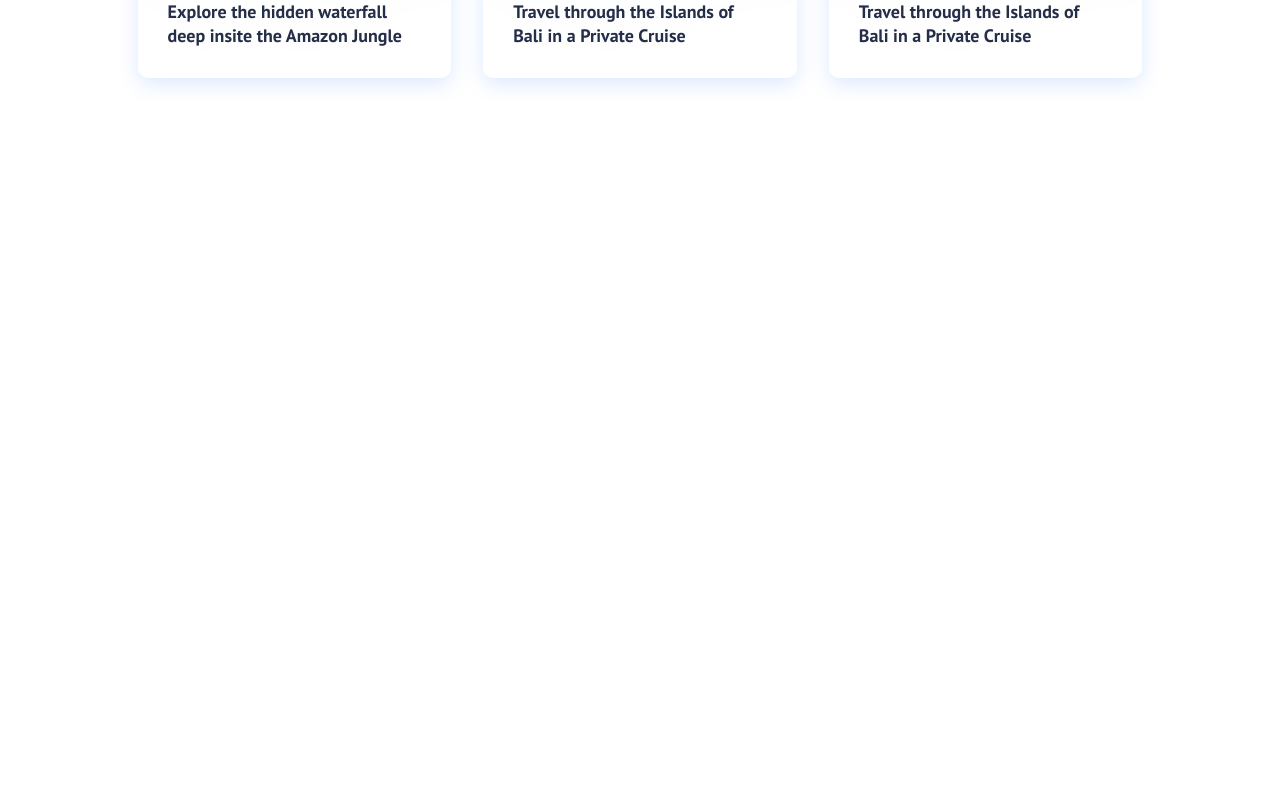
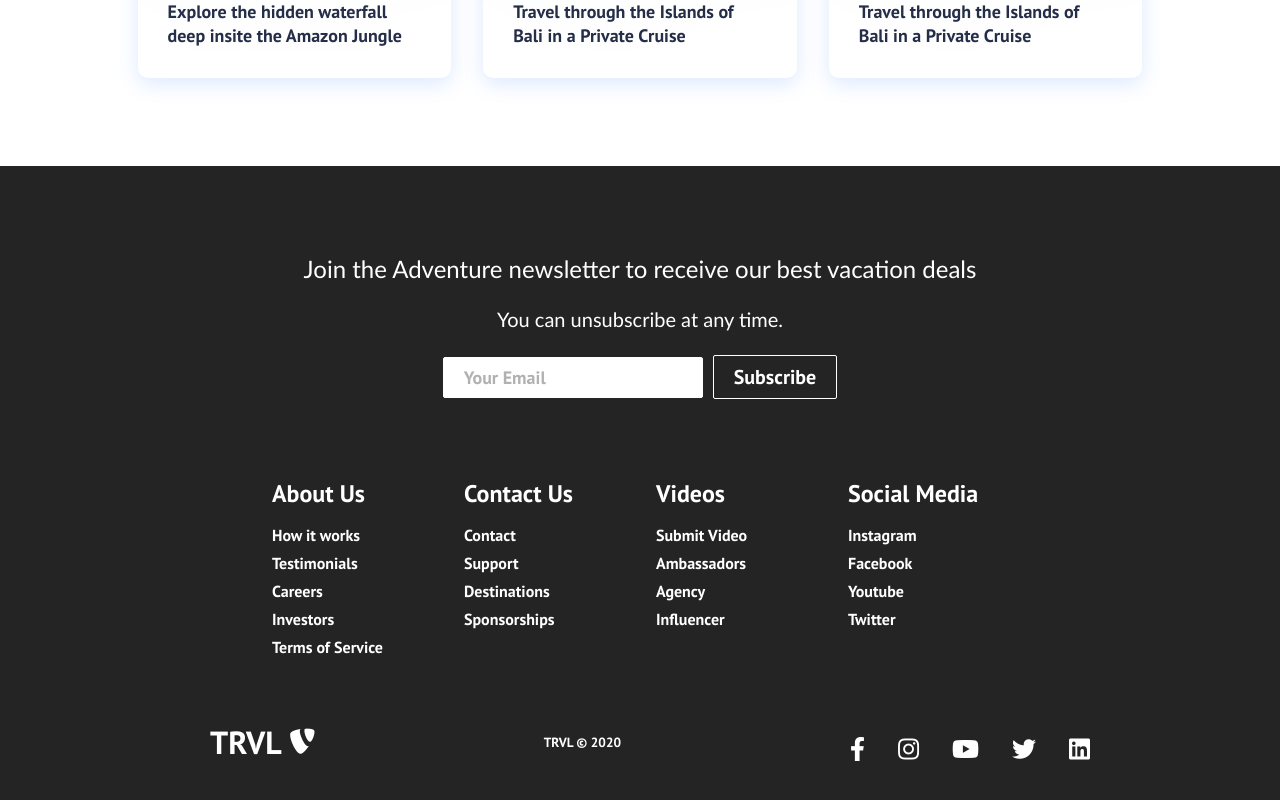
Before and after one commit to rafaelpianaro/react-website-yt-1, a React (Create React App) app: page / in a window 1280 px wide. Shown: the part 1664-2464 px from the top of the page. Before the commit the page ends 1830 px from the top, so only its background shows below. Built offline with nearby package versions, Linux system fonts and the light colour scheme.

Commit message:
added footer with styles

```diff
--- /dev/null
+++ b/src/components/pages/Footer.css
@@ -0,0 +1,163 @@
+.footer-container {
+    background-color: #242424;
+    padding: 4rem 0 2rem 0;
+    display: flex;
+    flex-direction: column;
+    justify-content: center;
+    align-items: center;
+  }
+
+  .footer-subscription {
+    display: flex;
+    flex-direction: column;
+    justify-content: center;
+    align-items: center;
+    text-align: center;
+
+    margin-bottom: 24px;
+    padding: 24px;
+    color: #fff;
+  }
+
+  .footer-subscription > p {
+    font-family: 'Trebuchet MS', 'Lucida Sans Unicode', 'Lucida Grande',
+      'Lucida Sans', Arial, sans-serif;
+  }
+
+  .footer-subscription-heading {
+    margin-bottom: 24px;
+    font-size: 24px;
+  }
+
+  .footer-subscription-text {
+    margin-bottom: 24px;
+    font-size: 20px;
+  }
+
+  .footer-input {
+    padding: 8px 20px;
+    border-radius: 2px;
+    margin-right: 10px;
+    outline: none;
+    border: none;
+    font-size: 18px;
+    margin-bottom: 16px;
+    border: 1px solid #fff;
+  }
+
+  .footer-links {
+    width: 100%;
+    max-width: 1000px;
+    display: flex;
+    justify-content: center;
+  }
+
+  .footer-link-wrapper {
+    display: flex;
+  }
+
+  .footer-link-items {
+    display: flex;
+    flex-direction: column;
+    align-items: flex-start;
+    margin: 16px;
+    text-align: left;
+    width: 160px;
+    box-sizing: border-box;
+  }
+
+  .footer-link-items h2 {
+    margin-bottom: 16px;
+  }
+
+  .footer-link-items > h2 {
+    color: #fff;
+  }
+
+  .footer-link-items a {
+    color: #fff;
+    text-decoration: none;
+    margin-bottom: 0.5rem;
+  }
+
+  .footer-link-items a:hover {
+    color: #e9e9e9;
+    transition: 0.3s ease-out;
+  }
+
+  .footer-email-form h2 {
+    margin-bottom: 2rem;
+  }
+
+  .footer-input::placeholder {
+    color: #b1b1b1;
+  }
+
+  /* Social Icons */
+  .social-icon-link {
+    color: #fff;
+    font-size: 24px;
+  }
+
+  .social-media {
+    max-width: 1000px;
+    width: 100%;
+  }
+
+  .social-media-wrap {
+    display: flex;
+    justify-content: space-between;
+    align-items: center;
+    width: 90%;
+    max-width: 1000px;
+    margin: 40px auto 0 auto;
+  }
+
+  .social-icons {
+    display: flex;
+    justify-content: space-between;
+    align-items: center;
+    width: 240px;
+  }
+
+  .social-logo {
+    color: #fff;
+    justify-self: start;
+    margin-left: 20px;
+    cursor: pointer;
+    text-decoration: none;
+    font-size: 2rem;
+    display: flex;
+    align-items: center;
+    margin-bottom: 16px;
+  }
+
+  .website-rights {
+    color: #fff;
+    margin-bottom: 16px;
+  }
+
+  @media screen and (max-width: 820px) {
+    .footer-links {
+      padding-top: 2rem;
+    }
+
+    .footer-input {
+      width: 100%;
+    }
+
+    .btn {
+      width: 100%;
+    }
+
+    .footer-link-wrapper {
+      flex-direction: column;
+    }
+
+    .social-media-wrap {
+      flex-direction: column;
+    }
+  }
+
+  @media screen and (max-width: 768px) {
+  }
--- /dev/null
+++ b/src/components/pages/Footer.js
@@ -0,0 +1,115 @@
+import React from 'react'
+import './Footer.css'
+import { Button } from '../Button'
+import { Link } from 'react-router-dom'
+
+function Footer() {
+	return (
+		<div className="footer-container">
+			<section className="footer-subscription">
+				<p className="footer-subscription-heading">
+					Join the Adventure newsletter to receive our best vacation deals
+				</p>
+				<p className="footer-subscription-text">
+					You can unsubscribe at any time.
+				</p>
+				<div className="input-areas">
+					<form>
+						<input type="email" name="email" placeholder="Your Email" className="footer-input" />
+						<Button buttonStyle="btn--outline">Subscribe</Button>
+					</form>
+				</div>
+			</section>
+			<div className="footer-links">
+				<div className="footer-link-wrapper">
+					<div className="footer-link-items">
+						<h2>About Us</h2>
+						<Link to='/sign-up'>How it works</Link>
+            <Link to='/'>Testimonials</Link>
+            <Link to='/'>Careers</Link>
+            <Link to='/'>Investors</Link>
+            <Link to='/'>Terms of Service</Link>
+					</div>
+					<div class='footer-link-items'>
+            <h2>Contact Us</h2>
+            <Link to='/'>Contact</Link>
+            <Link to='/'>Support</Link>
+            <Link to='/'>Destinations</Link>
+            <Link to='/'>Sponsorships</Link>
+          </div>
+				</div>
+				<div className='footer-link-wrapper'>
+          <div class='footer-link-items'>
+            <h2>Videos</h2>
+            <Link to='/'>Submit Video</Link>
+            <Link to='/'>Ambassadors</Link>
+            <Link to='/'>Agency</Link>
+            <Link to='/'>Influencer</Link>
+          </div>
+          <div class='footer-link-items'>
+            <h2>Social Media</h2>
+            <Link to='/'>Instagram</Link>
+            <Link to='/'>Facebook</Link>
+            <Link to='/'>Youtube</Link>
+            <Link to='/'>Twitter</Link>
+          </div>
+        </div>
+			</div>
+			<section class='social-media'>
+        <div class='social-media-wrap'>
+          <div class='footer-logo'>
+            <Link to='/' className='social-logo'>
+              TRVL
+              <i class='fab fa-typo3' />
+            </Link>
+          </div>
+          <small class='website-rights'>TRVL © 2020</small>
+          <div class='social-icons'>
+            <Link
+              class='social-icon-link facebook'
+              to='/'
+              target='_blank'
+              aria-label='Facebook'
+            >
+              <i class='fab fa-facebook-f' />
+            </Link>
+            <Link
+              class='social-icon-link instagram'
+              to='/'
+              target='_blank'
+              aria-label='Instagram'
+            >
+              <i class='fab fa-instagram' />
+            </Link>
+            <Link
+              class='social-icon-link youtube'
+              to='/'
+              target='_blank'
+              aria-label='Youtube'
+            >
+              <i class='fab fa-youtube' />
+            </Link>
+            <Link
+              class='social-icon-link twitter'
+              to='/'
+              target='_blank'
+              aria-label='Twitter'
+            >
+              <i class='fab fa-twitter' />
+            </Link>
+            <Link
+              class='social-icon-link twitter'
+              to='/'
+              target='_blank'
+              aria-label='LinkedIn'
+            >
+              <i class='fab fa-linkedin' />
+            </Link>
+          </div>
+        </div>
+      </section>
+		</div>
+	)
+}
+
+export default Footer
--- a/src/components/pages/Home.js
+++ b/src/components/pages/Home.js
@@ -2,12 +2,14 @@
 import '../../App.css'
 import HeroSection from '../HeroSection'
 import Cards from '../Cards'
+import Footer from './Footer'
 
 function Home() {
 	return (
 		<>
 			<HeroSection />
 			<Cards />
+			<Footer />
 		</>
 	)
 }
```
